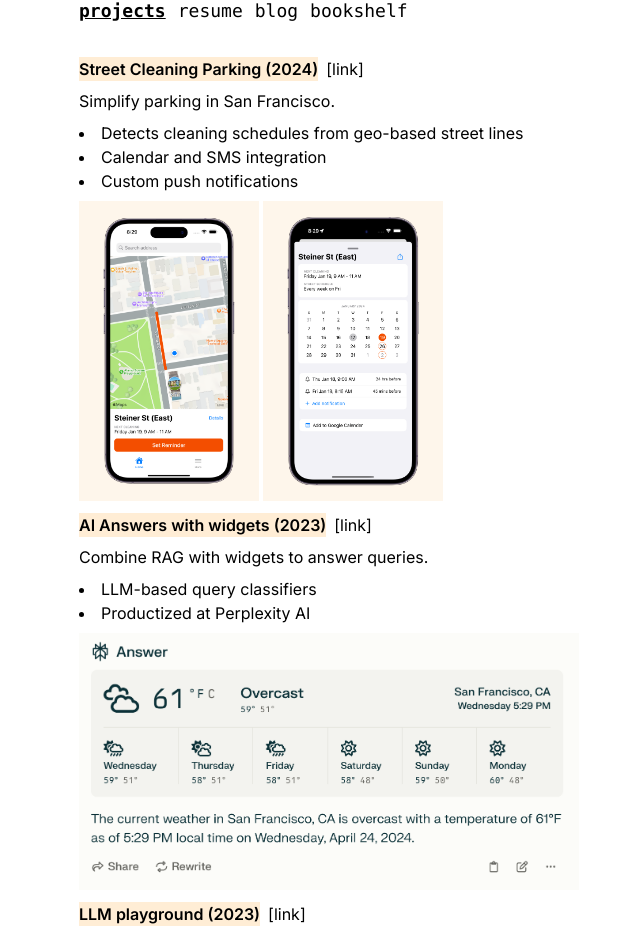
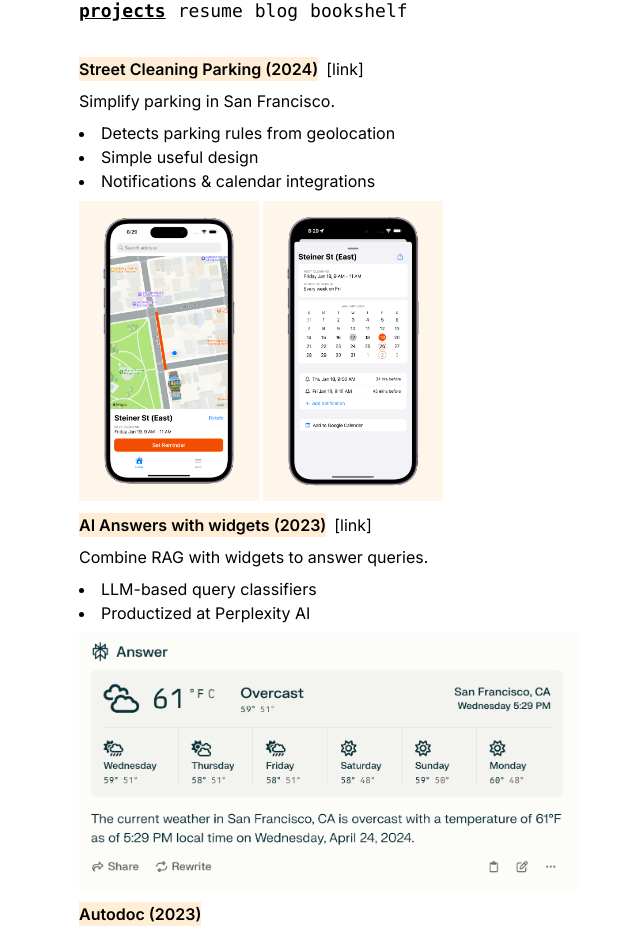
Before and after one commit to felgueres/mysite, a Next.js app: page / in a window 1280 px wide. Shown: the part 580-1517 px from the top of the page, without its empty margins (185-825 px from the left). Built offline with nearby package versions, Linux system fonts and the light colour scheme.

Commit message:
add about

```diff
--- a/src/pages/index.tsx
+++ b/src/pages/index.tsx
@@ -70,7 +70,7 @@
             <a className="hover:underline text-blue-500" href="https://www.youtube.com/watch?v=dmWlEdJUCL8" target="_blank" rel="noopener noreferrer">
               (featured on ABC news)
             </a>, and building an <a className="hover:underline text-blue-500" href="https://industrialdynamism.com" target="_blank" rel="noopener noreferrer">
-             {` `} engineering community {` `}
+              {` `} engineering community {` `}
             </a>
             by hosting chats with industry leaders on the future of American manufacturing.
             <br />
@@ -94,7 +94,7 @@
           title="Street Cleaning Parking (2024)"
           description="Simplify parking in San Francisco."
           layout="h"
-          features="Detects cleaning schedules from geo-based street lines, Calendar and SMS integration, Custom push notifications"
+          features="Detects parking rules from geolocation, Simple useful design, Notifications & calendar integrations"
           links={[
             { href: "https://streetcleaningparking.com", label: "[link]" },
           ]}
@@ -107,6 +107,16 @@
           links={[{ href: "https://perplexity.ai/search?q=weather+in+sf", label: "[link]" },
           ]}
           imgs={[{ 'path': '/2/1.png', 'dims': [500, 300] } as img]}
+        />
+        <ProjectBlock
+          title="Autodoc (2023)"
+          description="Fast data extraction for document intensive businesses"
+          features="Built for an insurance startup in India (LoopHealth), LLM pipeline "
+          links={[ { href: "", label: "" }, ]}
+          imgs={[
+            { 'path': '/6/1.gif', 'dims': [500, 300], 'is_video': false} as img,
+            { 'path': '/6/2.png', 'dims': [500, 300], 'is_video': false} as img,
+          ]}
         />
         <ProjectBlock
           title="LLM playground (2023)"
```
Also changed, not shown: public/6/1.gif (added), public/6/2.png (added).
